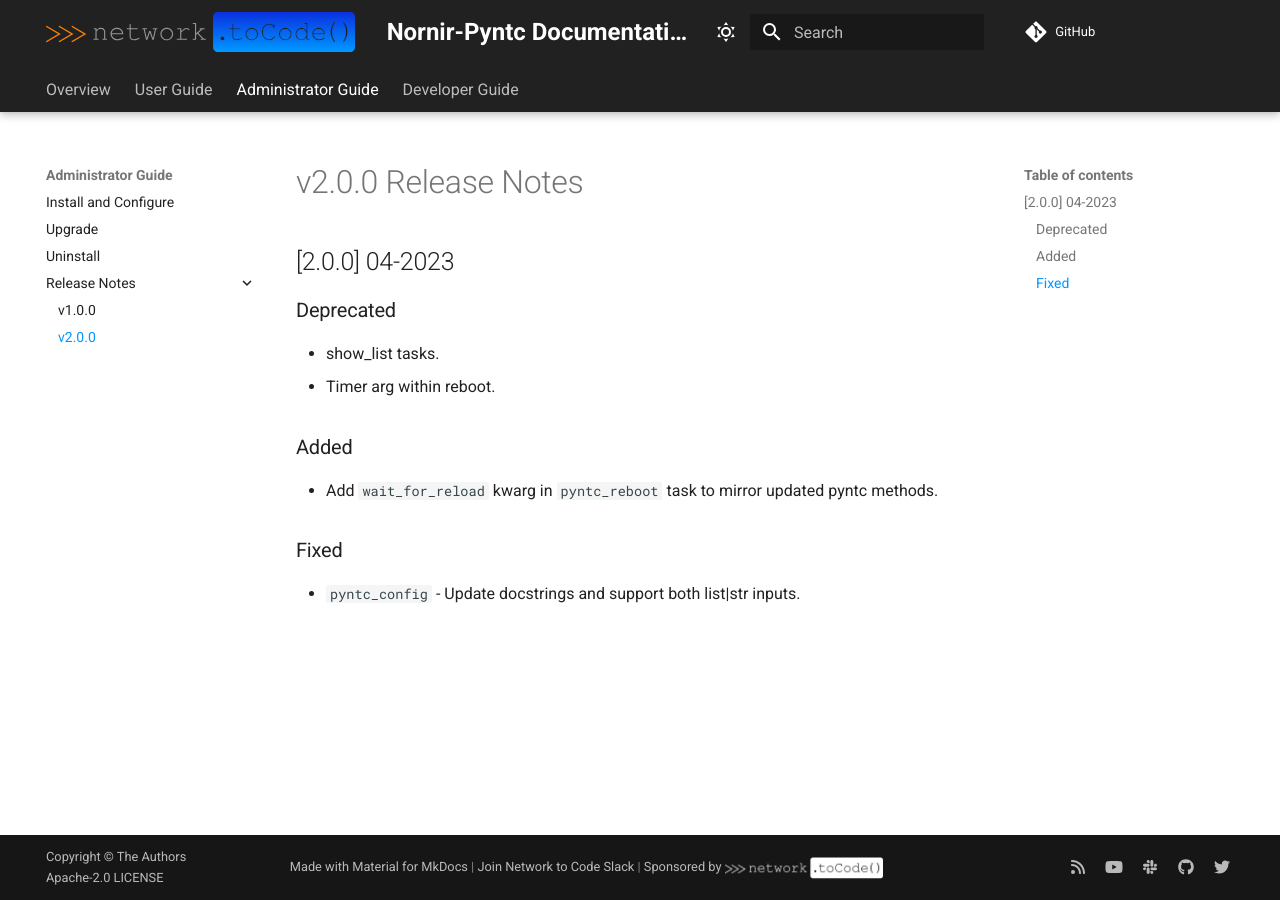
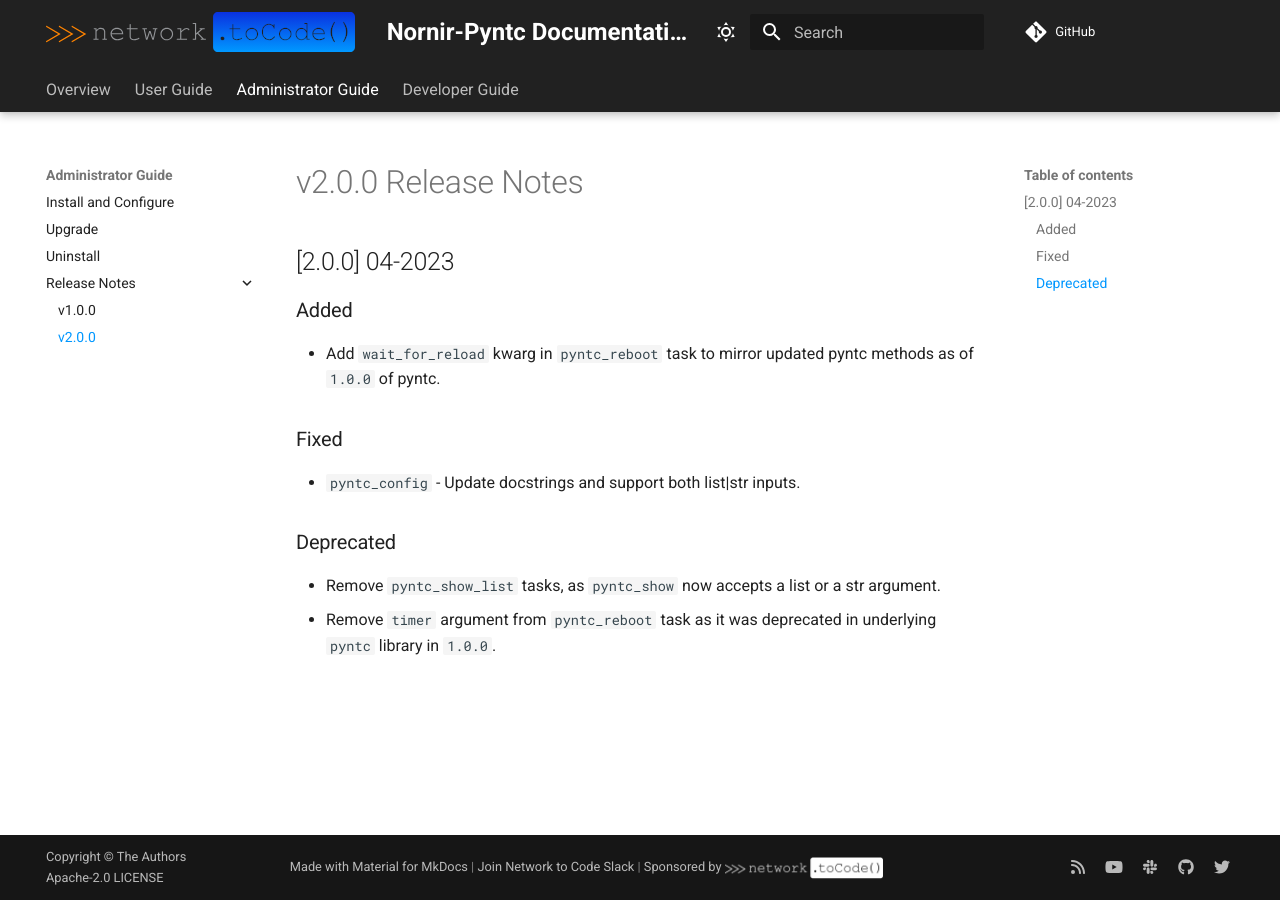
Before and after one commit to networktocode/nornir-pyntc, an MkDocs documentation site: the page built from docs/admin/release_notes/version_2_0.md, in a window 1280 px wide. Built offline with MkDocs 1.6.1 and Material for MkDocs 9.7.7, drawn with Linux system fonts in a browser that asks for light colours; comment, search, counter and statistics services are not loaded.

Commit message:
prep 2.0 release

```diff
--- a/docs/admin/release_notes/version_2_0.md
+++ b/docs/admin/release_notes/version_2_0.md
@@ -2,15 +2,15 @@
 
 ## [2.0.0] 04-2023
 
-### Deprecated
-
-- show_list tasks.
-- Timer arg within reboot.
-
 ### Added
 
-- Add `wait_for_reload` kwarg in `pyntc_reboot` task to mirror updated pyntc methods.
+- Add `wait_for_reload` kwarg in `pyntc_reboot` task to mirror updated pyntc methods as of `1.0.0` of pyntc.
 
 ### Fixed
 
 - `pyntc_config` - Update docstrings and support both list|str inputs.
+
+### Deprecated
+
+- Remove `pyntc_show_list` tasks, as `pyntc_show` now accepts a list or a str argument.
+- Remove `timer` argument from `pyntc_reboot` task as it was deprecated in underlying `pyntc` library in `1.0.0`.
```
Also changed, not shown: CHANGELOG.md (deleted, +0 -5 lines), 4 other files.
